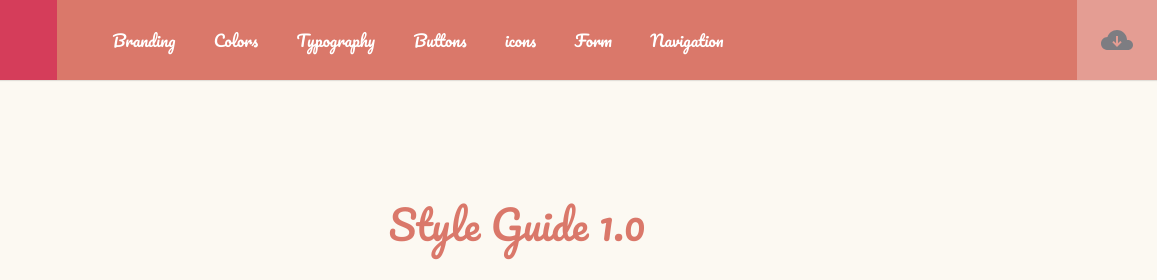
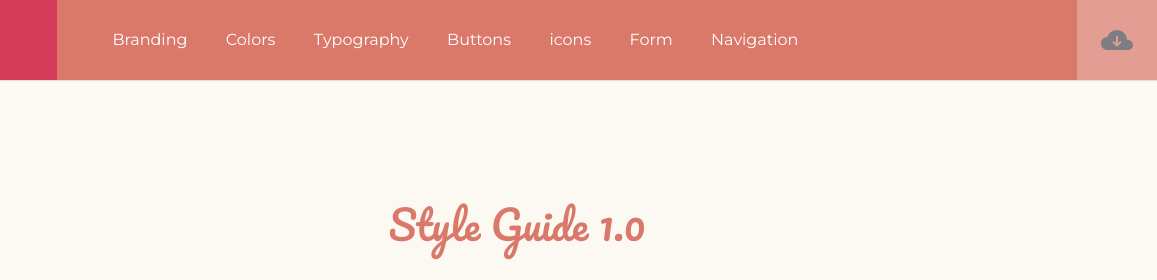
Before and after one commit to daciashu/CSS-Zen-Garden, a website built with Parcel: page style-guide-template/src/index.html in a window 1280 px wide. Shown: the top 280 px of the page, 123-1280 px from the left. Built offline with nearby package versions, Linux system fonts and the light colour scheme.

Commit message:
typography updates

```diff
--- a/style-guide-template/src/scss/partials/_typography.scss
+++ b/style-guide-template/src/scss/partials/_typography.scss
@@ -34,6 +34,11 @@ section > h2::before {
   color: darken($color-4, 15%);
 }
 
+li {
+  font-family: $secondary-font;
+  color: $color-6;
+}
+
 p {
   font-family: $secondary-font;
   font-size: 1.4rem;
```
Also changed, not shown: 3 other files.
